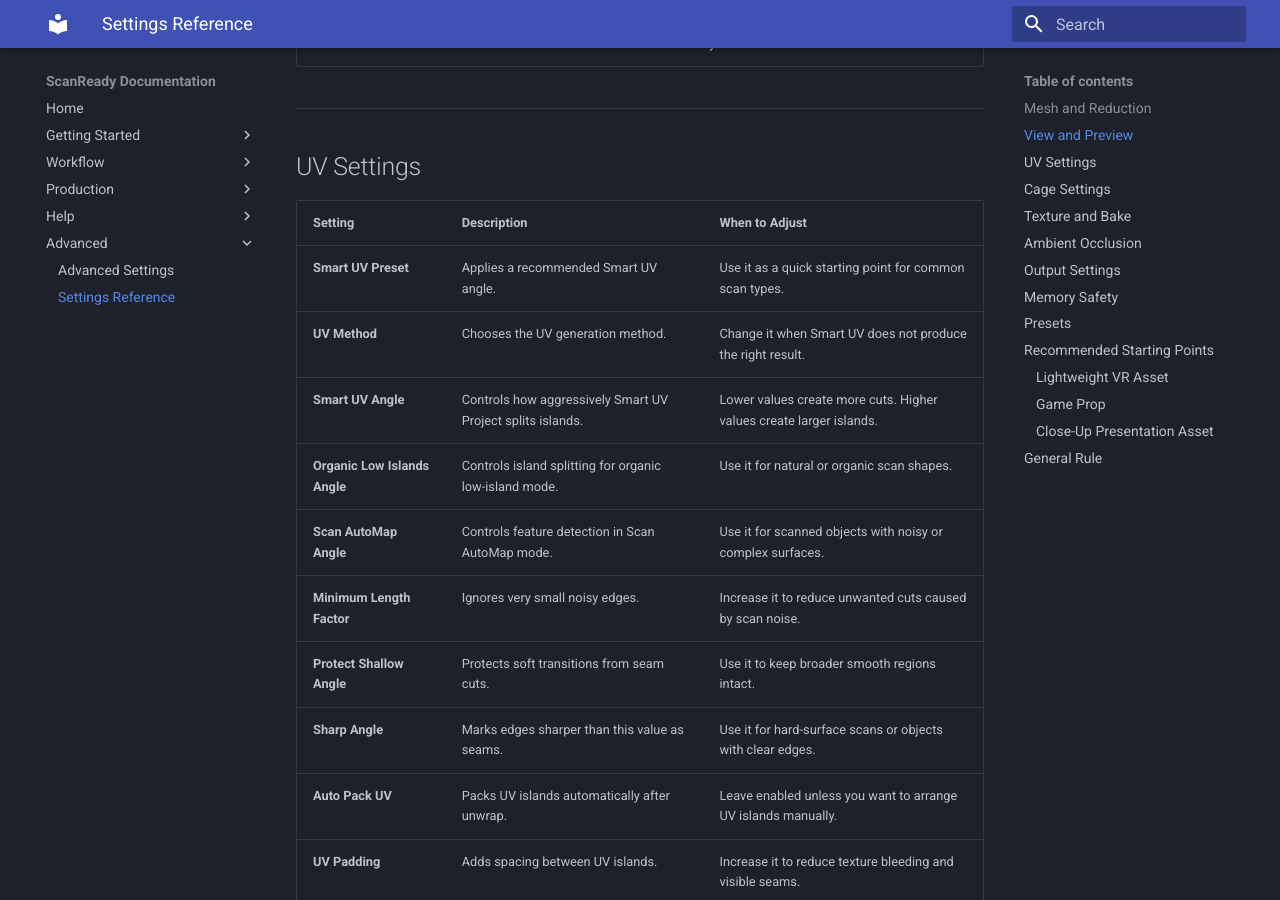
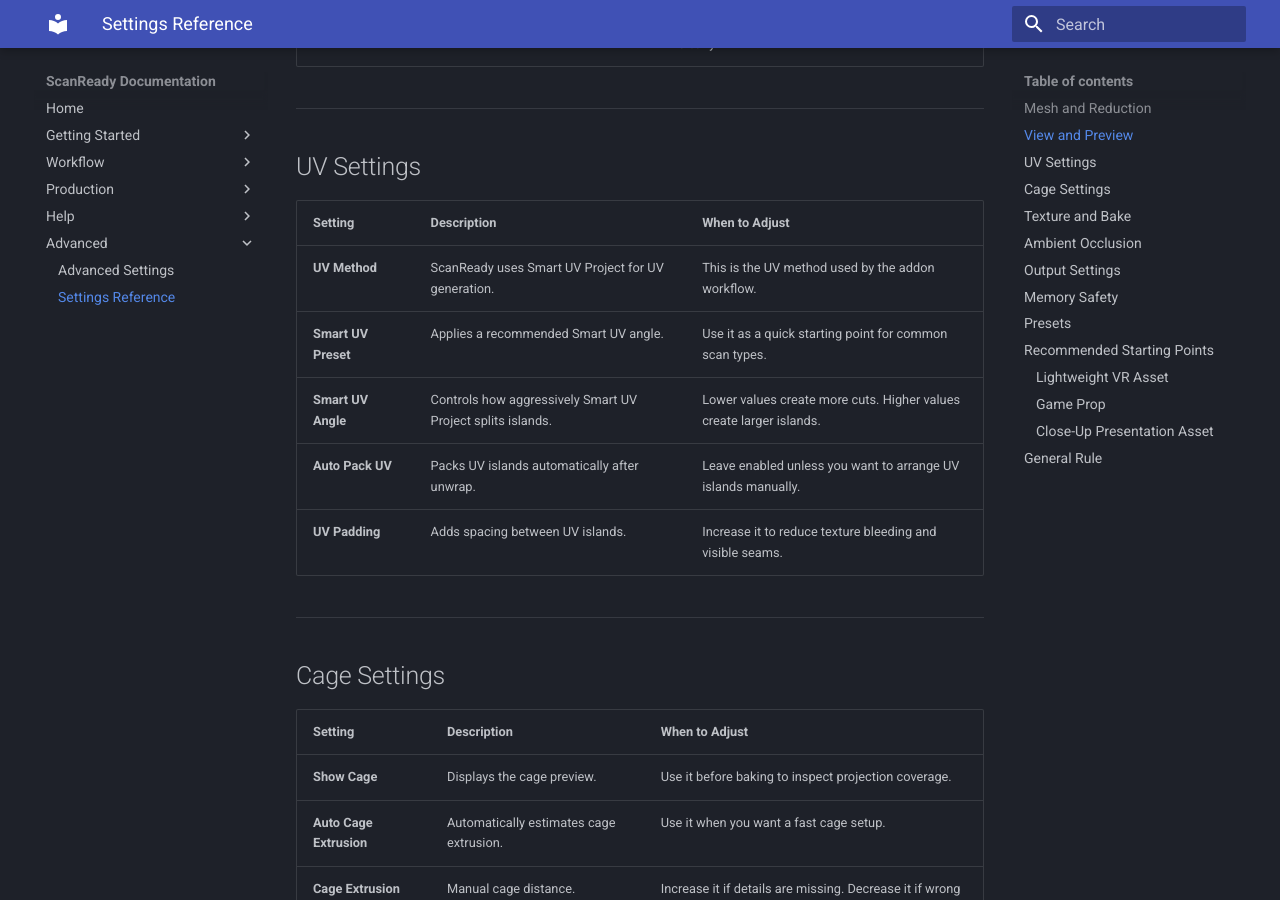
Before and after one commit to marioschiano/scanready-docs, an MkDocs documentation site: the page built from docs/settings-reference.md, in a window 1280 px wide and 900 px high, scrolled down 1207 px. Built offline with MkDocs 1.6.1 and Material for MkDocs 9.7.7, drawn with Linux system fonts in a browser that asks for light colours.

Commit message:
Update settings-reference.md

```diff
--- a/docs/settings-reference.md
+++ b/docs/settings-reference.md
@@ -34,16 +34,12 @@ Use it as a quick reference when tuning scans for VR, videogames, realtime visua
 
 | Setting | Description | When to Adjust |
 |---|---|---|
+| **UV Method** | ScanReady uses Smart UV Project for UV generation. | This is the UV method used by the addon workflow. |
 | **Smart UV Preset** | Applies a recommended Smart UV angle. | Use it as a quick starting point for common scan types. |
-| **UV Method** | Chooses the UV generation method. | Change it when Smart UV does not produce the right result. |
 | **Smart UV Angle** | Controls how aggressively Smart UV Project splits islands. | Lower values create more cuts. Higher values create larger islands. |
-| **Organic Low Islands Angle** | Controls island splitting for organic low-island mode. | Use it for natural or organic scan shapes. |
-| **Scan AutoMap Angle** | Controls feature detection in Scan AutoMap mode. | Use it for scanned objects with noisy or complex surfaces. |
-| **Minimum Length Factor** | Ignores very small noisy edges. | Increase it to reduce unwanted cuts caused by scan noise. |
-| **Protect Shallow Angle** | Protects soft transitions from seam cuts. | Use it to keep broader smooth regions intact. |
-| **Sharp Angle** | Marks edges sharper than this value as seams. | Use it for hard-surface scans or objects with clear edges. |
 | **Auto Pack UV** | Packs UV islands automatically after unwrap. | Leave enabled unless you want to arrange UV islands manually. |
 | **UV Padding** | Adds spacing between UV islands. | Increase it to reduce texture bleeding and visible seams. |
+
 
 ---
 
```
